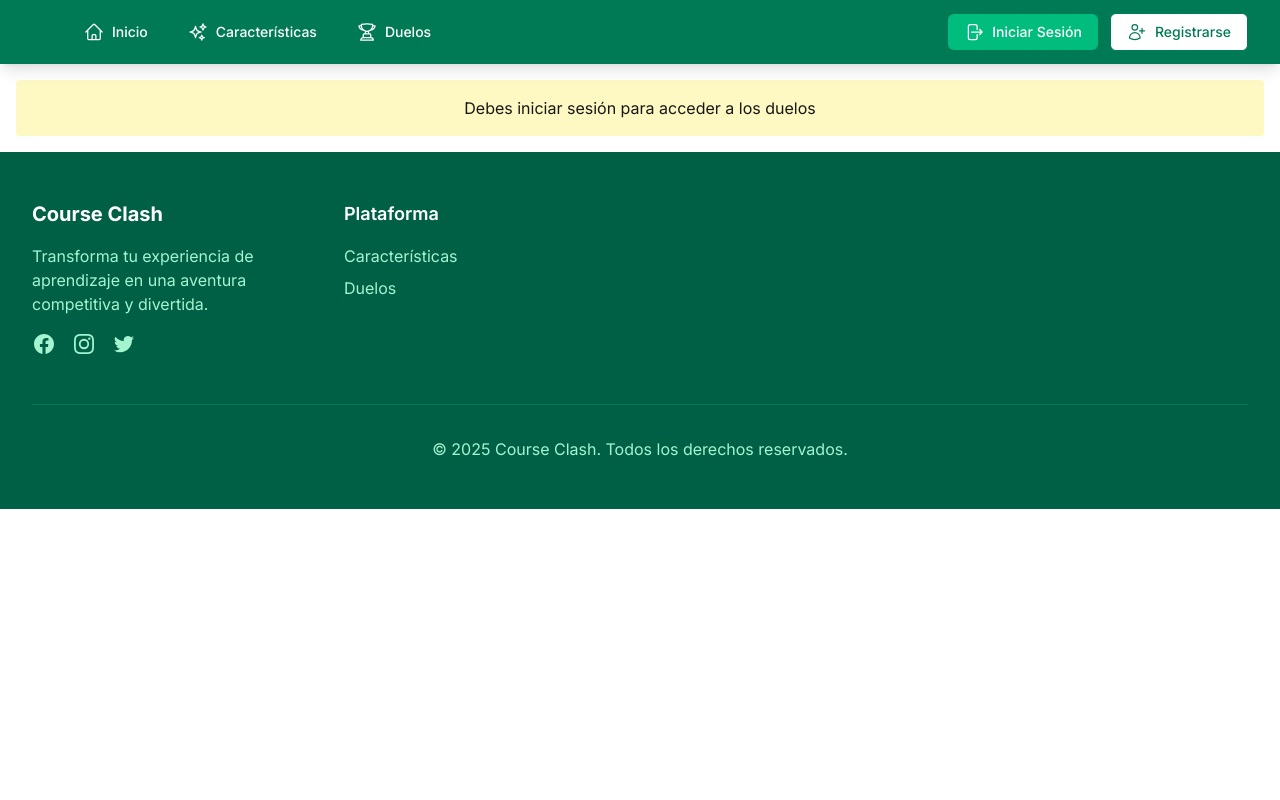
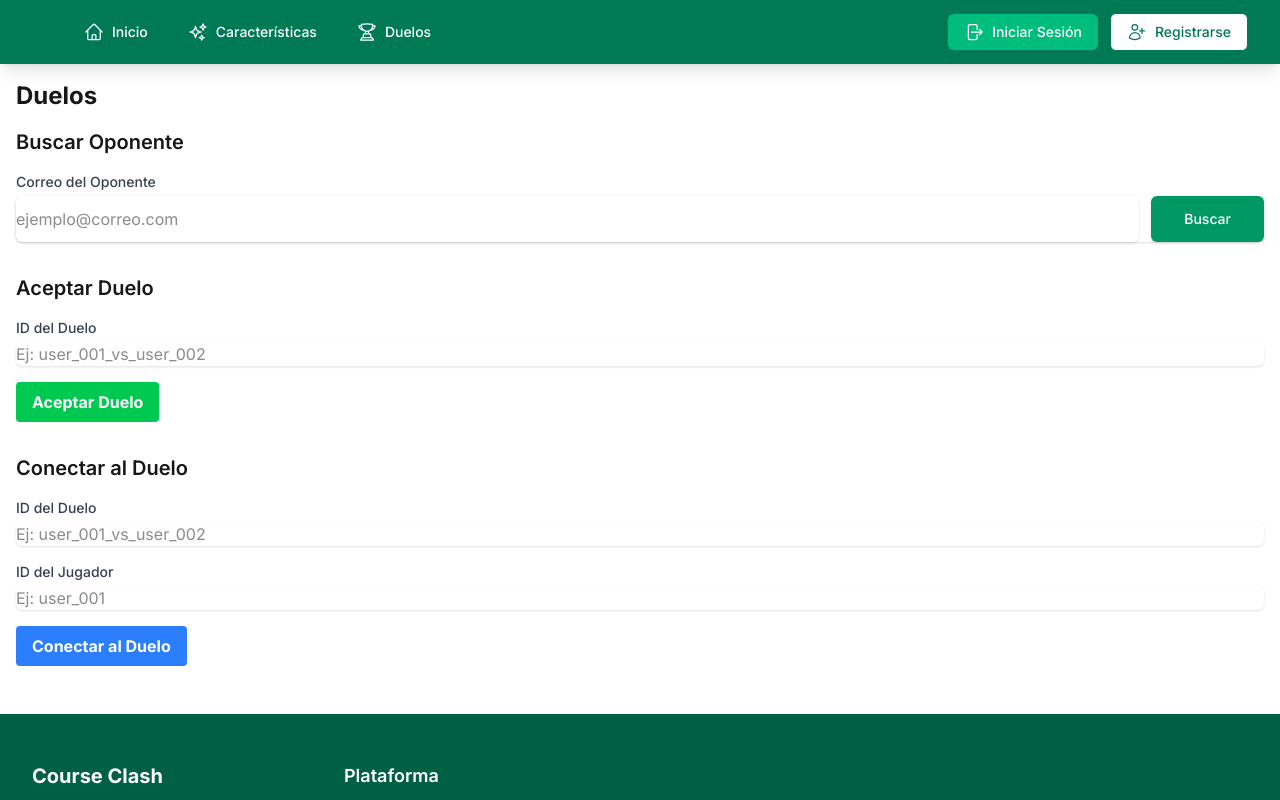
Before and after one commit to w1sec0d/CourseClash, a Next.js app in the folder frontend/: page /duelos in a window 1280 px wide. Shown: the top 800 px of the page. Built offline with nearby package versions, Linux system fonts and the light colour scheme; no server answers.

Commit message:
Mejora aspecto de encontrar y solicitar duelo

```diff
--- a/frontend/app/duelos/page.tsx
+++ b/frontend/app/duelos/page.tsx
@@ -7,6 +7,7 @@ import { fetchGraphQL } from '@/lib/graphql-client';
 import QuizScreen from './components/quizScreen';
 import { useAuth } from '@/lib/auth-context';
 import { User } from '@/lib/auth-hooks';
+import Button from '@/components/Button';
 
 export default function Duelos() {
   const { user, isAuthenticated } = useAuth();
@@ -92,11 +93,6 @@ export default function Duelos() {
   };
 
   const handleRequestDuel = async () => {
-    if (!isAuthenticated) {
-      setError('Debes iniciar sesión para solicitar un duelo');
-      return;
-    }
-
     if (!opponentUser) {
       setError('Debes buscar y seleccionar un oponente primero');
       return;
@@ -209,11 +205,7 @@ export default function Duelos() {
 
   return (
     <div className='container mx-auto p-4'>
-      {!isAuthenticated ? (
-        <div className='text-center p-4 bg-yellow-100 rounded'>
-          <p>Debes iniciar sesión para acceder a los duelos</p>
-        </div>
-      ) : !showQuiz ? (
+      {!showQuiz ? (
         <>
           <h1 className='text-2xl font-bold mb-4'>Duelos</h1>
 
@@ -236,7 +228,7 @@ export default function Duelos() {
                     className='flex-1 block w-full rounded-md border-gray-300 shadow-sm focus:border-blue-500 focus:ring-blue-500'
                     placeholder='ejemplo@correo.com'
                   />
-                  <button
+                  <Button
                     onClick={handleSearchOpponent}
                     disabled={isSearching}
                     className={`ml-3 inline-flex items-center px-4 py-2 border border-transparent text-sm font-medium rounded-md shadow-sm text-white bg-blue-600 hover:bg-blue-700 focus:outline-none focus:ring-2 focus:ring-offset-2 focus:ring-blue-500 ${
@@ -244,7 +236,7 @@ export default function Duelos() {
                     }`}
                   >
                     {isSearching ? 'Buscando...' : 'Buscar'}
-                  </button>
+                  </Button>
                 </div>
               </div>
 
@@ -256,24 +248,19 @@ export default function Duelos() {
                   </p>
                   <p>Correo: {opponentUser.email}</p>
                   <p>Rol: {opponentUser.role}</p>
-                </div>
-              )}
-            </div>
-          </div>
-
-          <div className='mb-8'>
-            <h2 className='text-xl font-semibold mb-4'>Solicitar Duelo</h2>
-            <button
+                  {opponentUser && (
+                    <Button
                       onClick={handleRequestDuel}
-              disabled={isLoading || !opponentUser}
+                      disabled={isLoading}
                       className={`bg-blue-500 hover:bg-blue-700 text-white font-bold py-2 px-4 rounded ${
-                isLoading || !opponentUser
-                  ? 'opacity-50 cursor-not-allowed'
-                  : ''
+                        isLoading ? 'opacity-50 cursor-not-allowed' : ''
                       }`}
                     >
                       {isLoading ? 'Solicitando...' : 'Solicitar Duelo'}
-            </button>
+                    </Button>
+                  )}
+                </div>
+              )}
 
               {duelResponse && (
                 <div className='mt-4 p-4 bg-green-100 rounded'>
@@ -282,6 +269,7 @@ export default function Duelos() {
                   <p>Mensaje: {duelResponse.message}</p>
                 </div>
               )}
+            </div>
           </div>
 
           <div className='mb-8'>
@@ -381,7 +369,7 @@ export default function Duelos() {
         <QuizScreen
           wsConnection={wsConnection}
           playerId={formData.playerId}
-          opponentId={formData.playerId === user?.id ? 'user_002' : user?.id}
+          opponentId={opponentUser?.id || 'user_002'}
         />
       )}
     </div>
--- a/frontend/components/Button.tsx
+++ b/frontend/components/Button.tsx
@@ -29,7 +29,7 @@ export const Button = ({
     hover:scale-105 hover:shadow-lg active:scale-95 active:opacity-80
     focus:outline-none focus:ring-2 focus:ring-offset-2 focus:ring-emerald-500
     disabled:opacity-50 disabled:cursor-not-allowed
-    relative z-10`;
+    relative z-10 hover:cursor-pointer`;
 
   const variantClasses = {
     primary: `text-white bg-emerald-600 border border-transparent
```
Also changed, not shown: 1 other file (tests, documents, lock files or other folders). Lines whose indentation alone changed are shown as unchanged.
